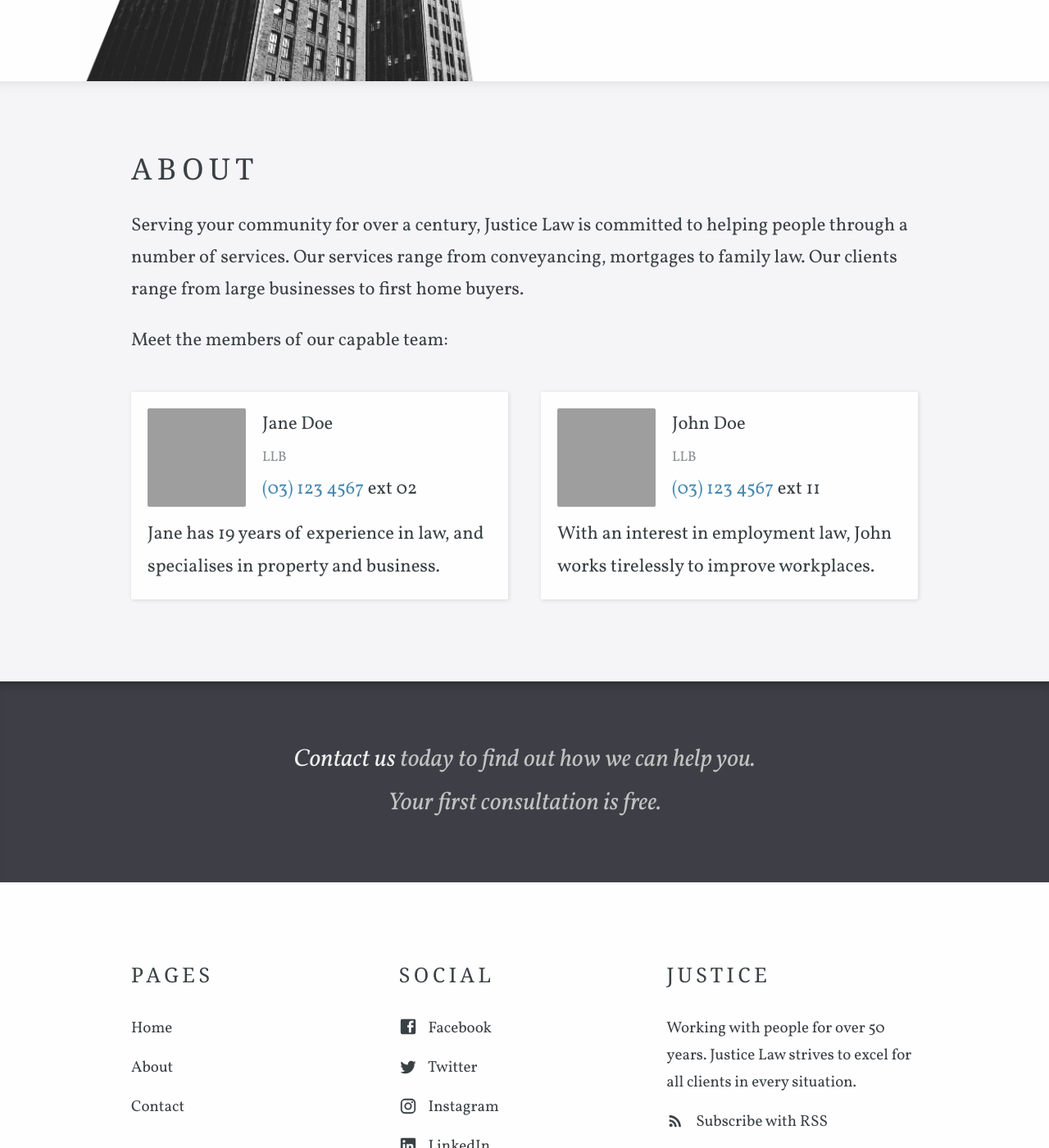
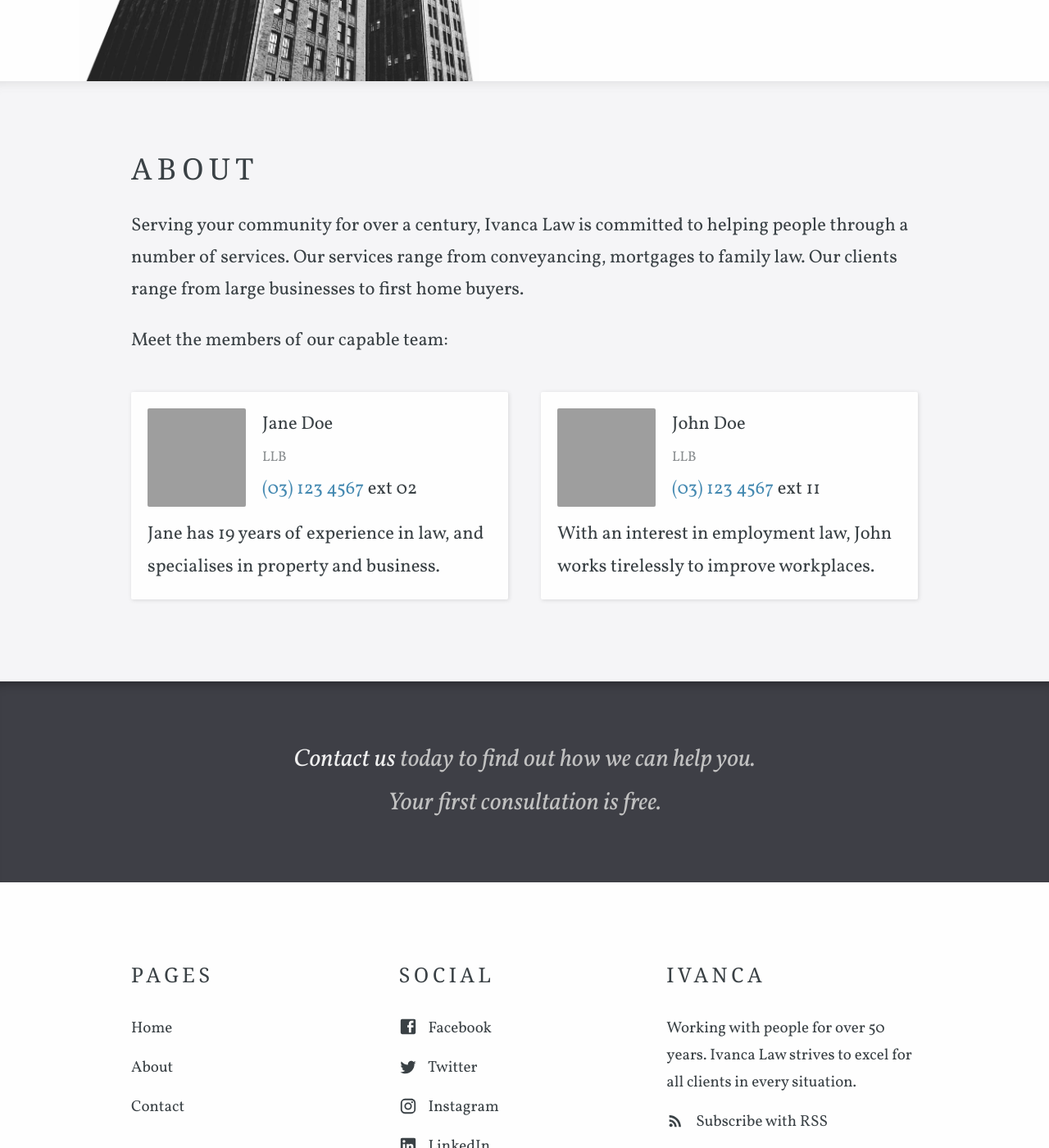
Before and after one commit to Ivanca/ivanca.github.io, a Jekyll site: the page built from about.html, in a window 1280 px wide and 1400 px high, scrolled down 321 px. Shown: the whole window at 82% size. Built offline with Jekyll 4.4.1, drawn with Linux system fonts in a browser that asks for light colours; some web fonts are replaced; some of the changed text lies outside the part shown; grey boxes are pictures that could not be loaded.

Commit message:
Update branding from Justice to Ivanca across README, company data, and about page

```diff
--- a/_data/company.yml
+++ b/_data/company.yml
@@ -1,5 +1,5 @@
-title: Justice
-description: Working with people for over 50 years. Justice Law strives to excel for all clients in every situation.
+title: Ivanca
+description: Working with people for over 50 years. Ivanca Law strives to excel for all clients in every situation.
 contact_email_address: contact@example.com
 phone: (03) 123 4567
 address: 123 Example Street, Gooseburb, 9876, Ducktown, New Zealand
--- a/about.html
+++ b/about.html
@@ -9,7 +9,7 @@ navigation_order: 1
 
 <div class="editable">
 	<p>
-		Serving your community for over a century, Justice Law is committed to helping people through a number of services.
+		Serving your community for over a century, Ivanca Law is committed to helping people through a number of services.
 		Our services range from conveyancing, mortgages to family law. Our clients range from large businesses to first home buyers.
 	</p>
 
```
Also changed, not shown: README.md.
